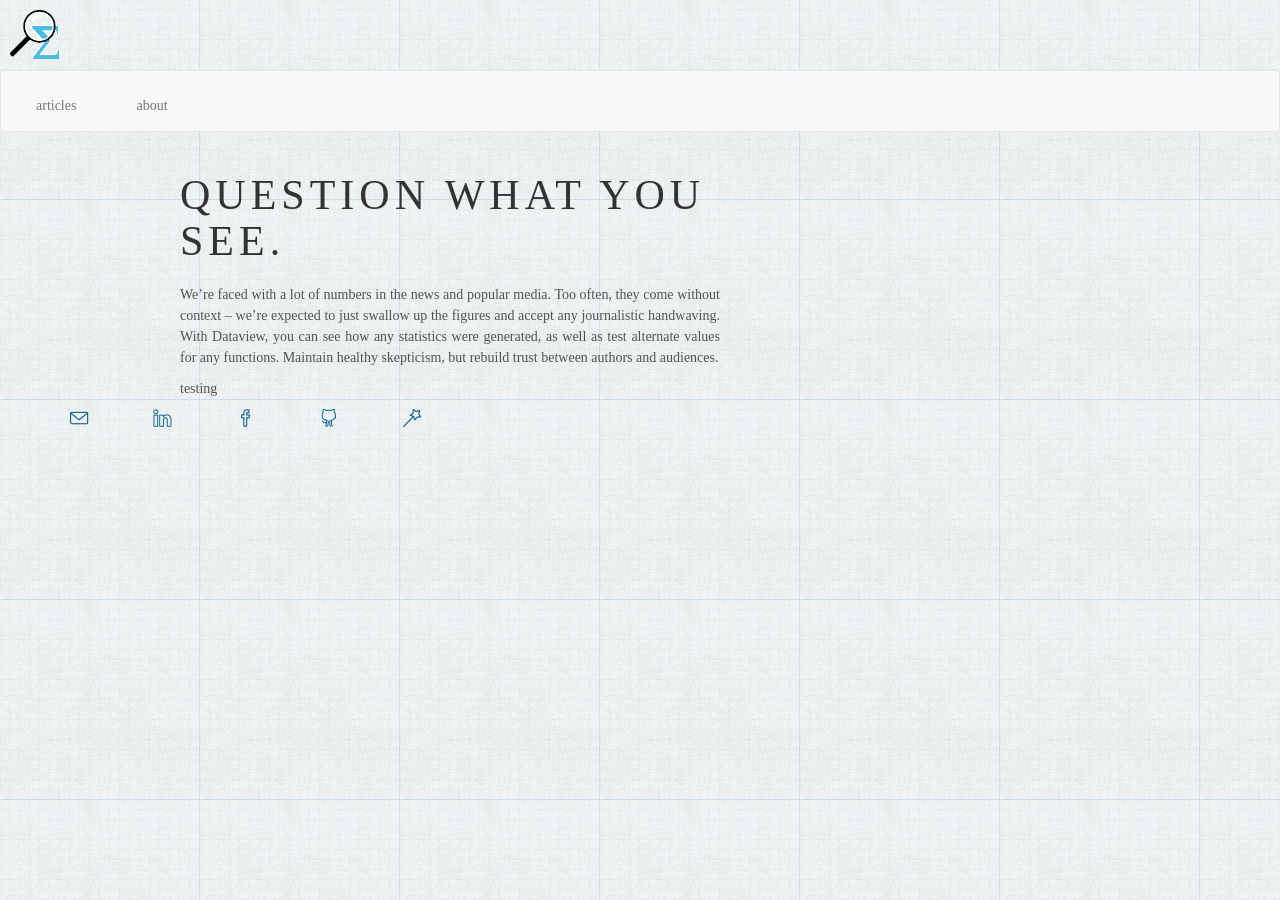
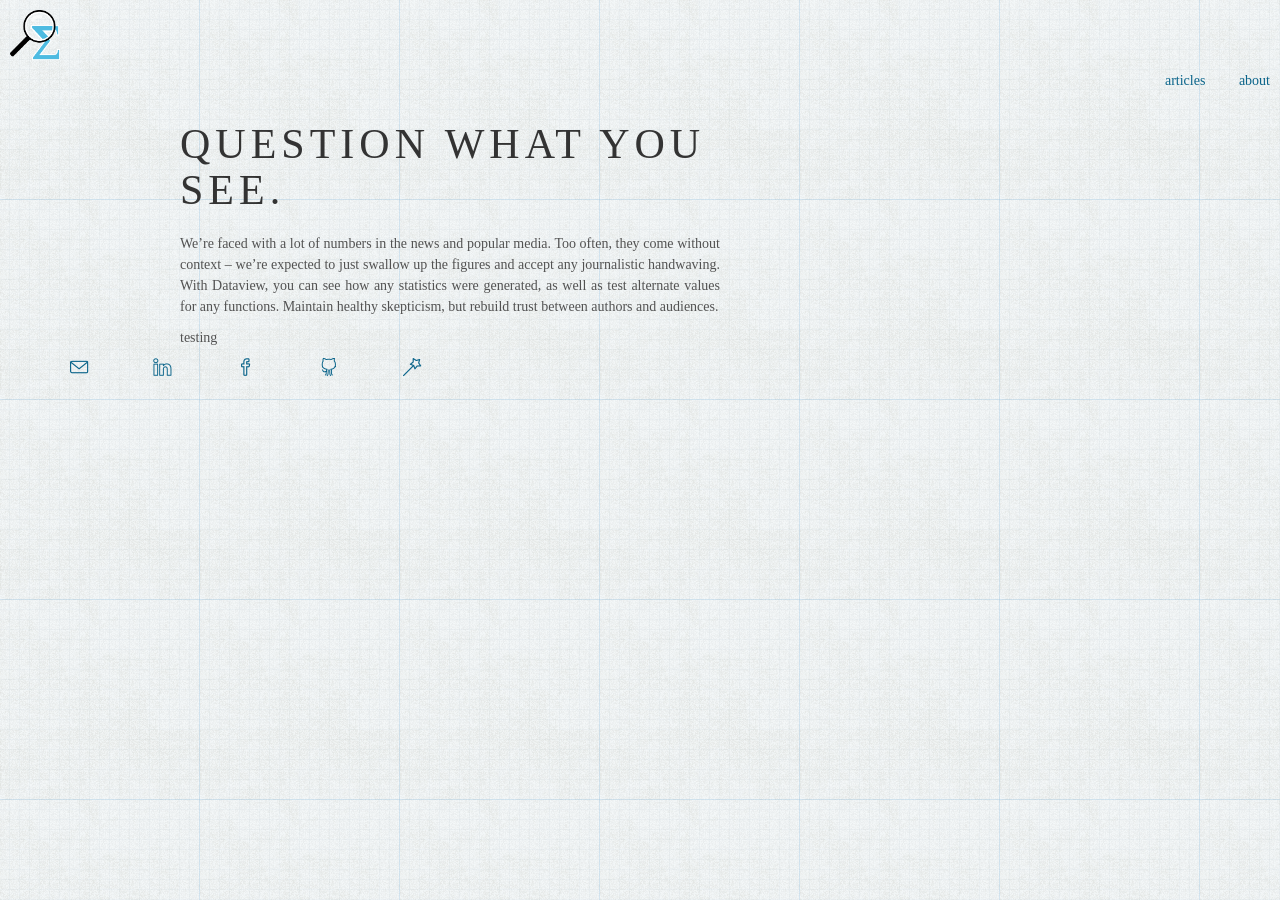
Before and after one commit to bethny/bethny.github.io, a Jekyll site: the page built from test/index.html, in a window 1280 px wide. Built offline with Jekyll 4.4.1, drawn with Linux system fonts in a browser that asks for light colours; nearby versions of some CDN libraries; some web fonts are replaced.

Commit message:
Update test.html

```diff
--- a/_layouts/test.html
+++ b/_layouts/test.html
@@ -8,8 +8,8 @@
 		</head>
 		<body>
 			<img class="imgCornerLogo" src="/imgs/yhack-logo-thickstroke.png">
-    			<nav class="navbar navbar-default">
-		    		<ul class="nav navbar-nav">
+    			<nav>
+		    		<ul class="alignright">
 		        		<li><a href="/articles">articles</a></li>
 		        		<li><a href="/about">about</a></li>
 		    		</ul>
```
